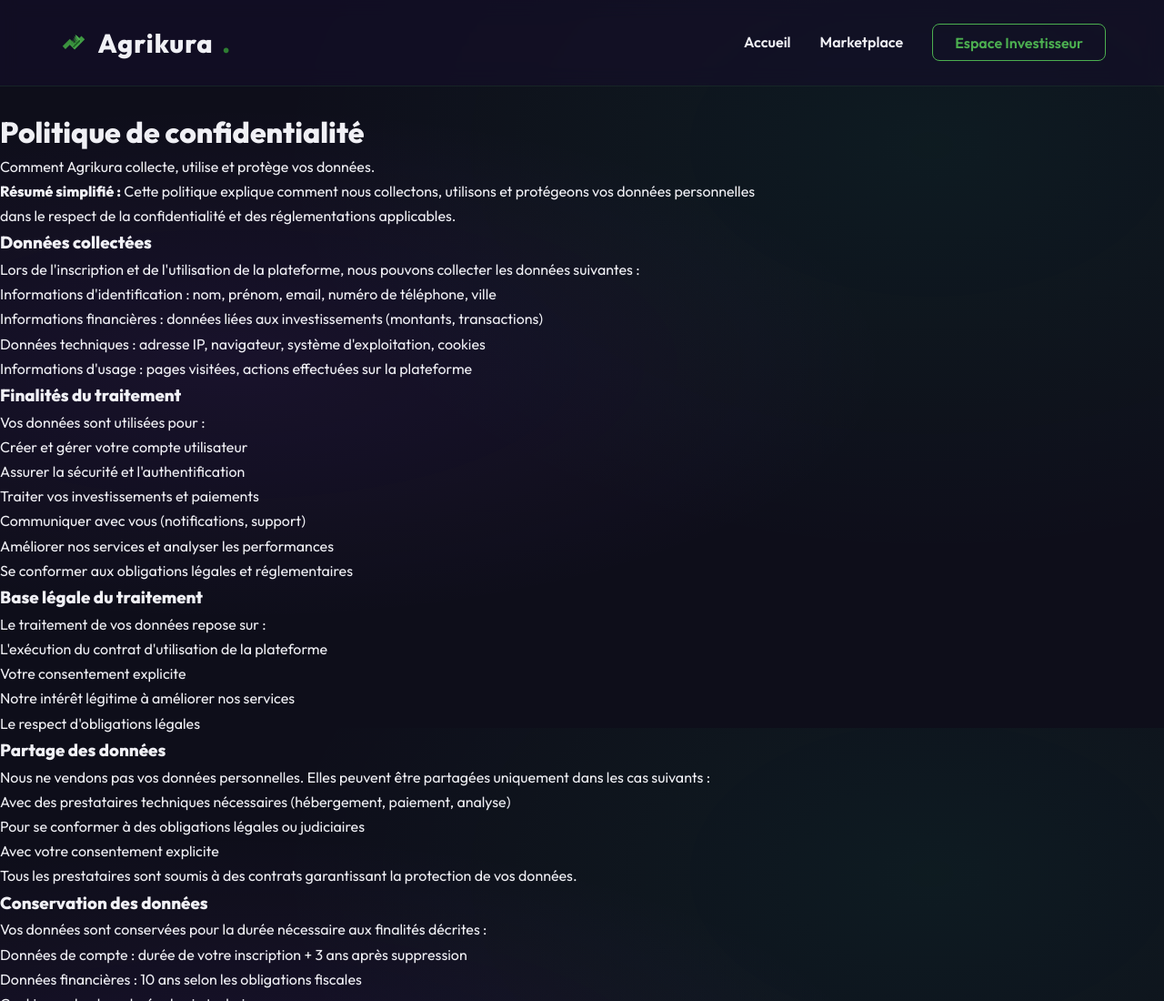
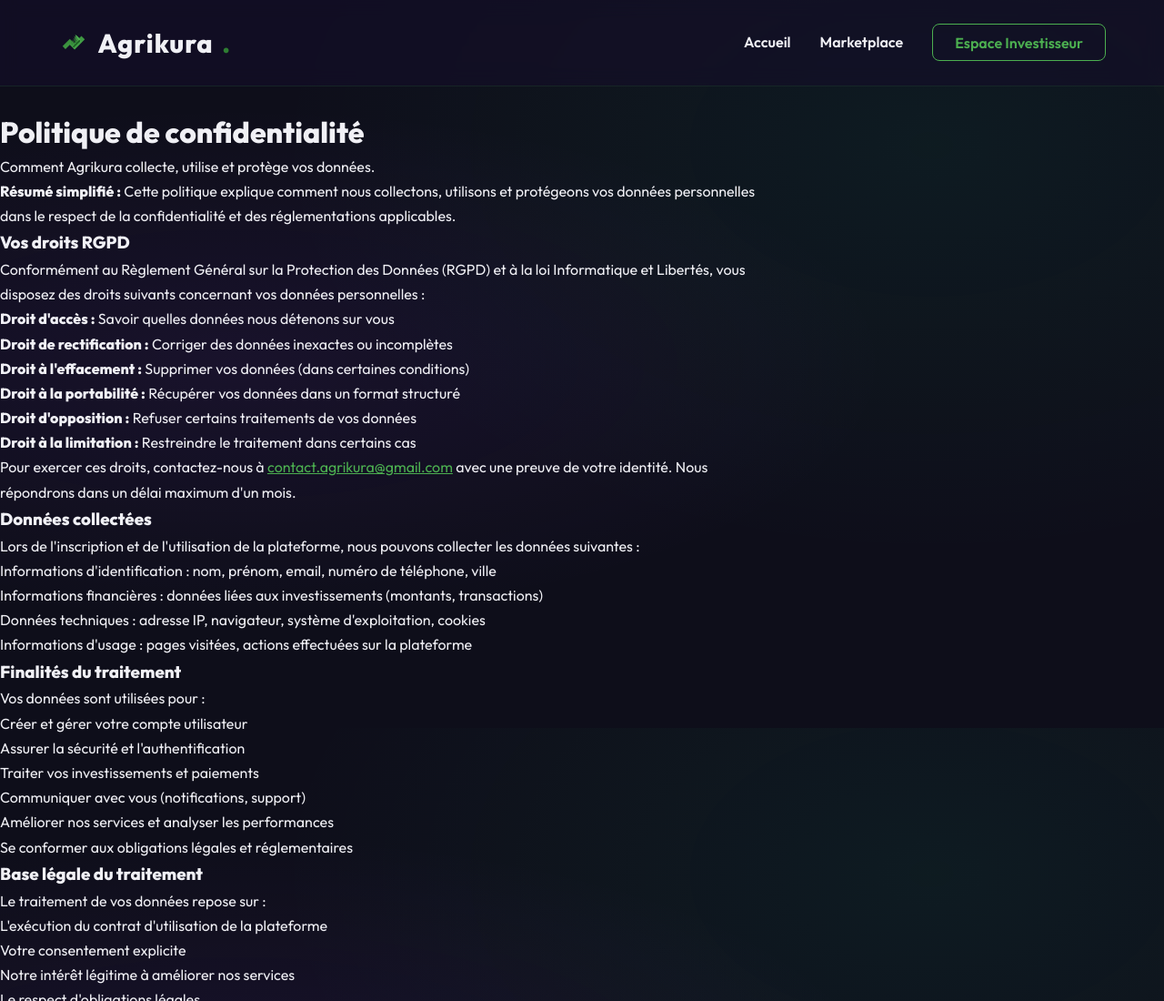
Before and after one commit to Chisrus/AGRIKURA-CI, a website built with Vite: page politique-confidentialite.html in a window 1280 px wide. Shown: the top 1100 px of the page at 91% size. Built offline with nearby package versions, Linux system fonts and the light colour scheme.

Commit message:
Improve legal pages transparency: RGPD section, account termination, detailed liability, summaries

```diff
--- a/politique-confidentialite.html
+++ b/politique-confidentialite.html
@@ -28,7 +28,19 @@
             <div style="color: var(--text-secondary); line-height: 1.7;">
                 <p><strong>Résumé simplifié :</strong> Cette politique explique comment nous collectons, utilisons et protégeons vos données personnelles dans le respect de la confidentialité et des réglementations applicables.</p>
 
-                <h3 style="margin-top: 0;">Données collectées</h3>
+                <h3 style="margin-top: 0;">Vos droits RGPD</h3>
+                <p>Conformément au Règlement Général sur la Protection des Données (RGPD) et à la loi Informatique et Libertés, vous disposez des droits suivants concernant vos données personnelles :</p>
+                <ul>
+                    <li><strong>Droit d'accès :</strong> Savoir quelles données nous détenons sur vous</li>
+                    <li><strong>Droit de rectification :</strong> Corriger des données inexactes ou incomplètes</li>
+                    <li><strong>Droit à l'effacement :</strong> Supprimer vos données (dans certaines conditions)</li>
+                    <li><strong>Droit à la portabilité :</strong> Récupérer vos données dans un format structuré</li>
+                    <li><strong>Droit d'opposition :</strong> Refuser certains traitements de vos données</li>
+                    <li><strong>Droit à la limitation :</strong> Restreindre le traitement dans certains cas</li>
+                </ul>
+                <p>Pour exercer ces droits, contactez-nous à <a href="mailto:contact.agrikura@gmail.com" style="color: var(--accent-color);">contact.agrikura@gmail.com</a> avec une preuve de votre identité. Nous répondrons dans un délai maximum d'un mois.</p>
+
+                <h3>Données collectées</h3>
                 <p>Lors de l'inscription et de l'utilisation de la plateforme, nous pouvons collecter les données suivantes :</p>
                 <ul>
                     <li>Informations d'identification : nom, prénom, email, numéro de téléphone, ville</li>
```
Also changed, not shown: conditions-utilisation.html (+6 -1 lines), mentions-legales.html (+10 -1 lines).
